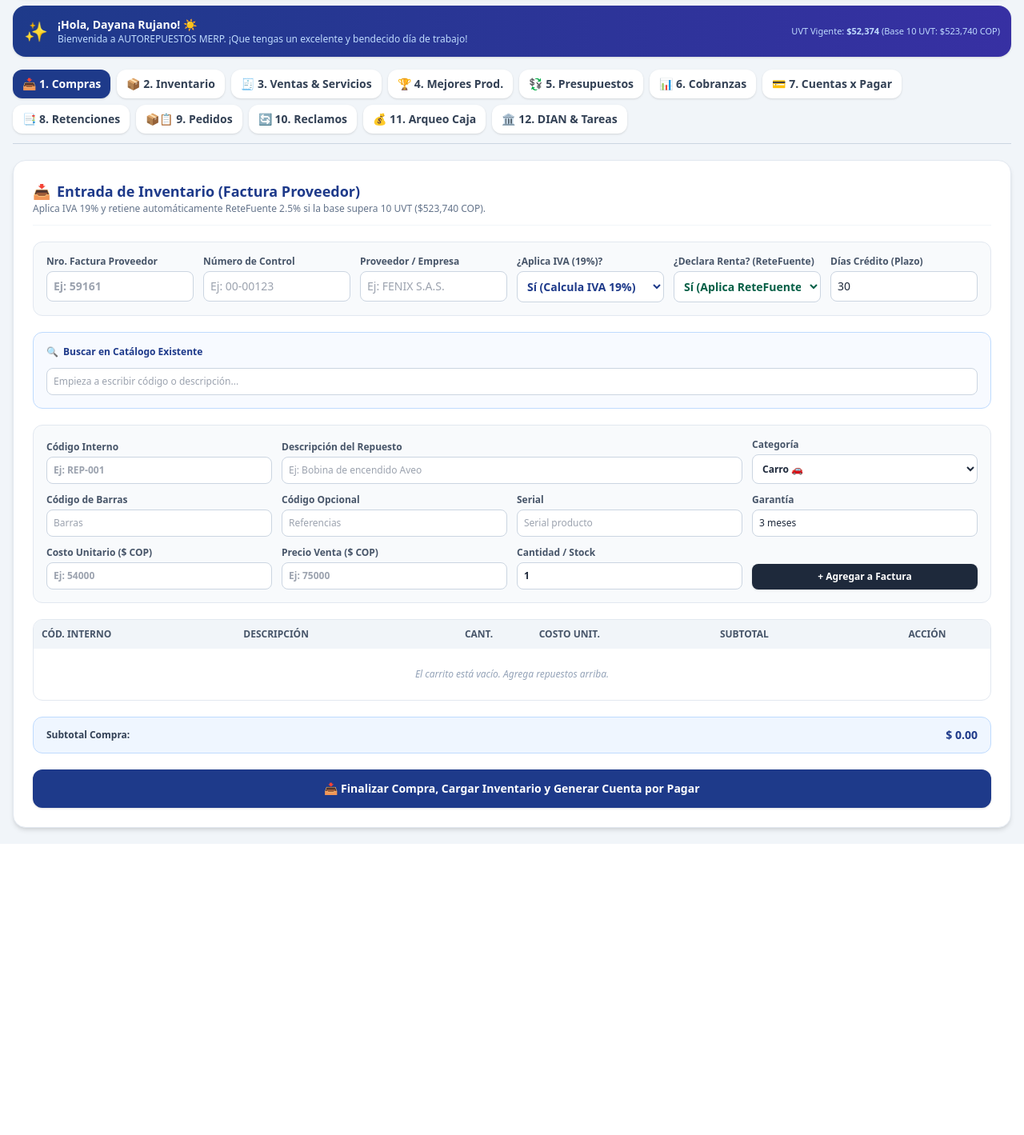
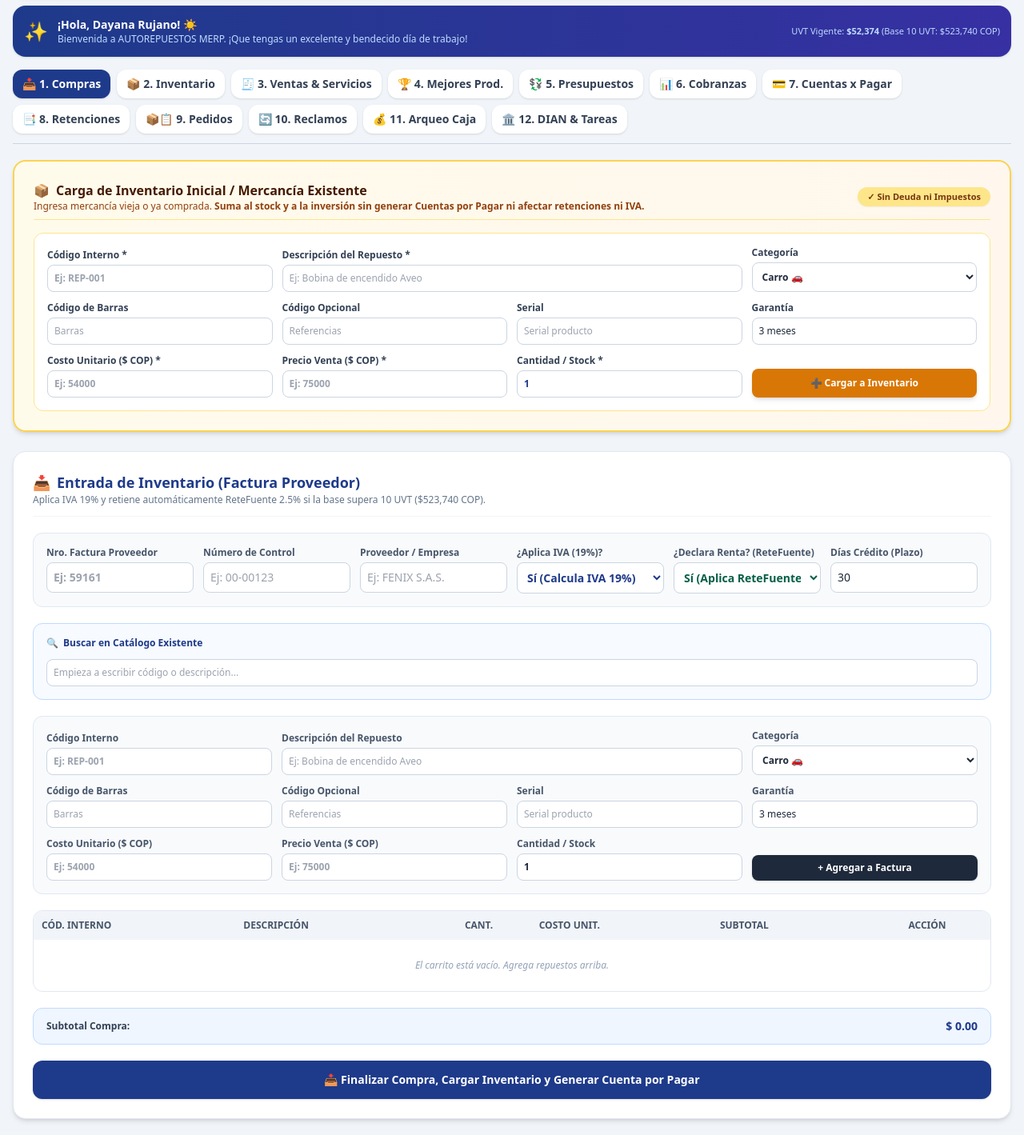
Before and after one commit to danielalejandrovc05-afk/RepuestosCucuta, a Flask app: page / in a window 1280 px wide. Shown: the part 260-1679 px from the top of the page at 80% size. Before the commit the page ends 1315 px from the top, so only its background shows below. Run offline with Flask 3, Linux system fonts and the light colour scheme; a user stored in the database is signed in; data comes from the database, SQL or seed files in the repository; data that the repository does not hold is empty; some libraries are stand-ins or nearby versions.

Commit message:
Carga de inventario inicial agregada

```diff
--- a/templates/index.html
+++ b/templates/index.html
@@ -182,6 +182,76 @@
 
     <!-- PESTAÑA 1: ENTRADA / COMPRAS -->
     <div id="pestaña1" class="tab-content">
+      <!-- CARGA RÁPIDA DE INVENTARIO INICIAL / MERCANCÍA EXISTENTE -->
+      <section class="bg-gradient-to-r from-amber-50 to-orange-50 rounded-2xl shadow-md p-6 border-2 border-amber-300 space-y-4 mb-6">
+        <div class="border-b border-amber-200 pb-2 flex flex-col sm:flex-row justify-between items-start sm:items-center gap-2">
+          <div>
+            <h2 class="text-base font-black text-amber-950 flex items-center gap-2">
+              <span>📦</span> Carga de Inventario Inicial / Mercancía Existente
+            </h2>
+            <p class="text-xs text-amber-800">
+              Ingresa mercancía vieja o ya comprada. <strong>Suma al stock y a la inversión sin generar Cuentas por Pagar ni afectar retenciones ni IVA.</strong>
+            </p>
+          </div>
+          <span class="bg-amber-200 text-amber-900 font-extrabold px-3 py-1 rounded-full text-[11px] shadow-sm">
+            ✓ Sin Deuda ni Impuestos
+          </span>
+        </div>
+
+        <form action="{{ url_for('registrar_inventario_inicial') }}" method="POST">
+          <div class="grid grid-cols-1 md:grid-cols-4 gap-3 items-end bg-white p-4 rounded-xl border border-amber-200">
+            <div>
+              <label class="block text-xs font-semibold text-slate-700 mb-1">Código Interno *</label>
+              <input type="text" name="codigo_interno" placeholder="Ej: REP-001" class="w-full border border-slate-300 rounded-lg p-2 text-xs bg-white font-bold text-blue-900 focus:outline-none focus:ring-2 focus:ring-amber-500" required>
+            </div>
+            <div class="md:col-span-2">
+              <label class="block text-xs font-semibold text-slate-700 mb-1">Descripción del Repuesto *</label>
+              <input type="text" name="descripcion" placeholder="Ej: Bobina de encendido Aveo" class="w-full border border-slate-300 rounded-lg p-2 text-xs bg-white focus:outline-none" required>
+            </div>
+            <div>
+              <label class="block text-xs font-semibold text-slate-700 mb-1">Categoría</label>
+              <select name="categoria" class="w-full border border-slate-300 rounded-lg p-2 text-xs bg-white font-bold focus:outline-none">
+                <option value="Carro">Carro 🚗</option>
+                <option value="Moto">Moto 🏍️</option>
+                <option value="Universal">Universal ⚙️</option>
+              </select>
+            </div>
+            <div>
+              <label class="block text-xs font-semibold text-slate-700 mb-1">Código de Barras</label>
+              <input type="text" name="codigo_barras" placeholder="Barras" class="w-full border border-slate-300 rounded-lg p-2 text-xs bg-white focus:outline-none">
+            </div>
+            <div>
+              <label class="block text-xs font-semibold text-slate-700 mb-1">Código Opcional</label>
+              <input type="text" name="codigo_opcional" placeholder="Referencias" class="w-full border border-slate-300 rounded-lg p-2 text-xs bg-white focus:outline-none">
+            </div>
+            <div>
+              <label class="block text-xs font-semibold text-slate-700 mb-1">Serial</label>
+              <input type="text" name="serial" placeholder="Serial producto" class="w-full border border-slate-300 rounded-lg p-2 text-xs bg-white focus:outline-none">
+            </div>
+            <div>
+              <label class="block text-xs font-semibold text-slate-700 mb-1">Garantía</label>
+              <input type="text" name="garantia" value="3 meses" class="w-full border border-slate-300 rounded-lg p-2 text-xs bg-white focus:outline-none">
+            </div>
+            <div>
+              <label class="block text-xs font-semibold text-slate-700 mb-1">Costo Unitario ($ COP) *</label>
+              <input type="number" step="any" name="costo" placeholder="Ej: 54000" class="w-full border border-slate-300 rounded-lg p-2 text-xs bg-white font-bold text-slate-800 focus:outline-none" required>
+            </div>
+            <div>
+              <label class="block text-xs font-semibold text-slate-700 mb-1">Precio Venta ($ COP) *</label>
+              <input type="number" step="any" name="precio_venta" placeholder="Ej: 75000" class="w-full border border-slate-300 rounded-lg p-2 text-xs bg-white font-bold text-emerald-700 focus:outline-none" required>
+            </div>
+            <div>
+              <label class="block text-xs font-semibold text-slate-700 mb-1">Cantidad / Stock *</label>
+              <input type="number" name="stock" value="1" min="1" class="w-full border border-slate-300 rounded-lg p-2 text-xs bg-white font-bold text-blue-900 focus:outline-none" required>
+            </div>
+            <div>
+              <button type="submit" class="w-full bg-amber-600 hover:bg-amber-700 text-white font-black py-2.5 rounded-lg text-xs transition-colors shadow-md cursor-pointer flex items-center justify-center gap-1.5">
+                <span>➕ Cargar a Inventario</span>
+              </button>
+            </div>
+          </div>
+        </form>
+      </section>
       <section class="bg-white rounded-2xl shadow-md p-6 border border-slate-200 space-y-5">
         <div class="border-b border-slate-100 pb-3 flex flex-col sm:flex-row justify-between items-start sm:items-center gap-2">
           <div>
```
